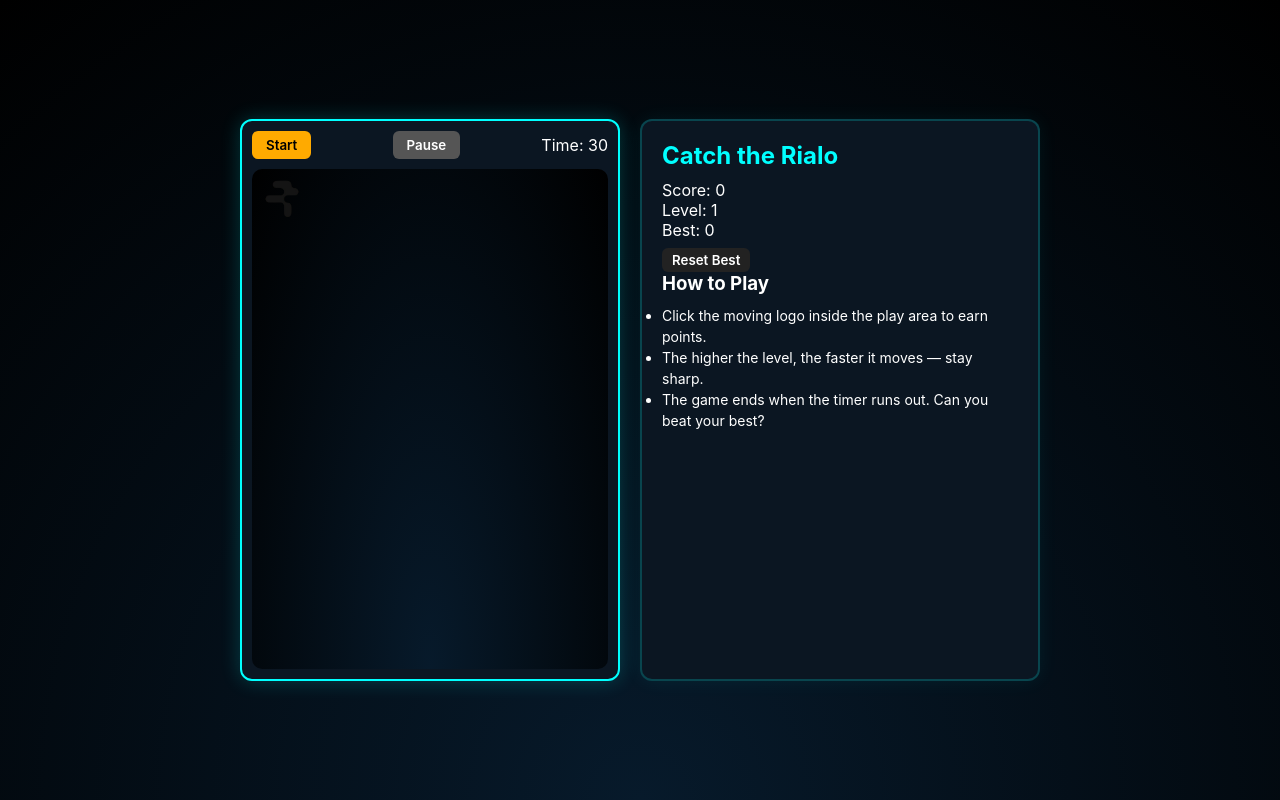
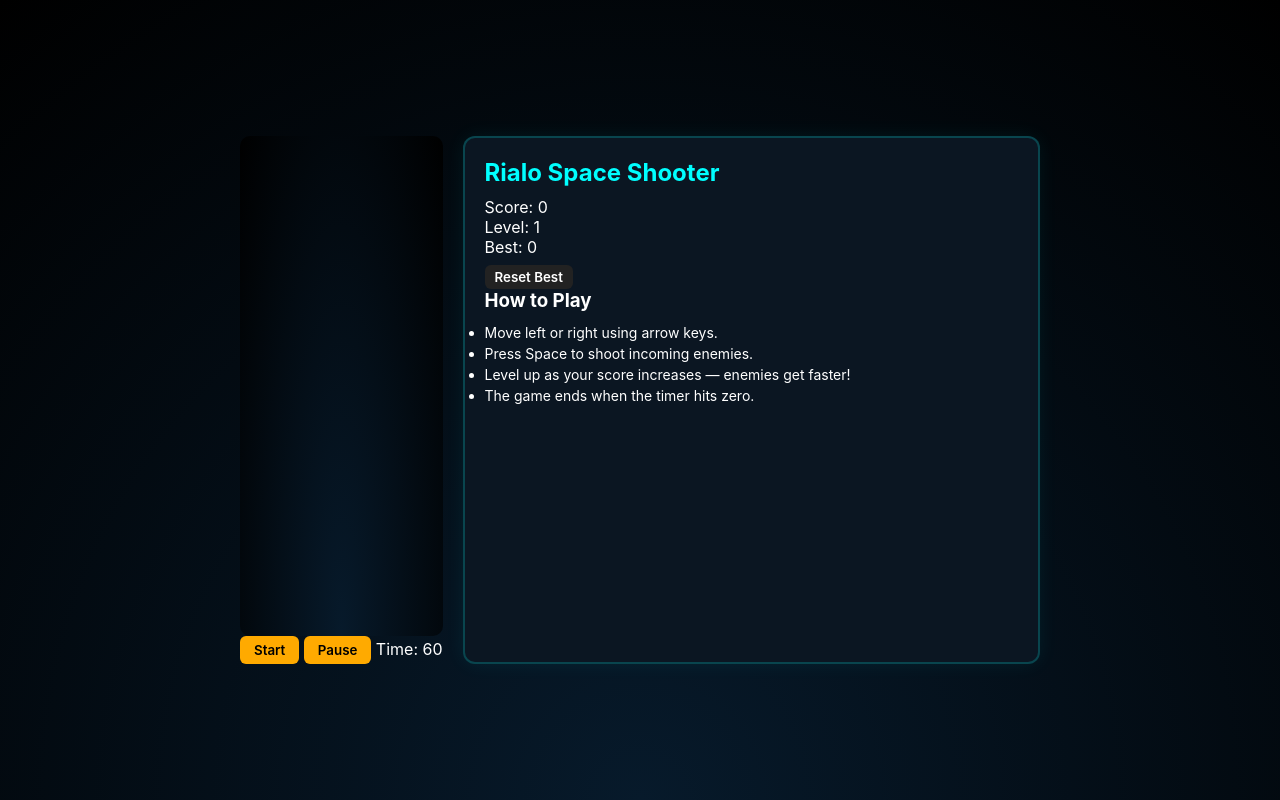
Before and after one commit to piwupi/Rialo, a plain HTML site: page index.html in a window 1280 px wide. Drawn offline with Linux system fonts and the light colour scheme.

Commit message:
Update index.html

```diff
--- a/index.html
+++ b/index.html
@@ -3,35 +3,36 @@
 <head>
   <meta charset="UTF-8">
   <meta name="viewport" content="width=device-width, initial-scale=1.0">
-  <title>Catch the Rialo</title>
+  <title>Rialo Space Shooter</title>
   <link rel="stylesheet" href="style.css">
 </head>
 <body>
   <div class="container">
-    <div class="game-panel">
-      <div class="game-header">
-        <button id="startBtn" class="btn start">Start</button>
-        <button id="pauseBtn" class="btn pause" disabled>Pause</button>
-        <span id="timer">Time: 30</span>
+    <div class="game-area">
+      <div id="gameArea">
+        <div id="player"></div>
       </div>
 
-      <div id="gameArea">
-        <div id="logo"></div>
+      <div class="controls">
+        <button id="startBtn" class="btn">Start</button>
+        <button id="pauseBtn" class="btn" disabled>Pause</button>
+        <span id="timer">Time: 60</span>
       </div>
     </div>
 
     <div class="info-panel">
-      <h2>Catch the Rialo</h2>
+      <h2>Rialo Space Shooter</h2>
       <p>Score: <span id="score">0</span></p>
       <p>Level: <span id="level">1</span></p>
       <p>Best: <span id="highscore">0</span></p>
-      <button id="resetScore" class="btn small">Reset Best</button>
+      <button id="resetBtn" class="btn small">Reset Best</button>
 
       <h3>How to Play</h3>
       <ul>
-        <li>Click the moving logo inside the play area to earn points.</li>
-        <li>The higher the level, the faster it moves — stay sharp.</li>
-        <li>The game ends when the timer runs out. Can you beat your best?</li>
+        <li>Move left or right using arrow keys.</li>
+        <li>Press Space to shoot incoming enemies.</li>
+        <li>Level up as your score increases — enemies get faster!</li>
+        <li>The game ends when the timer hits zero.</li>
       </ul>
     </div>
   </div>
```
